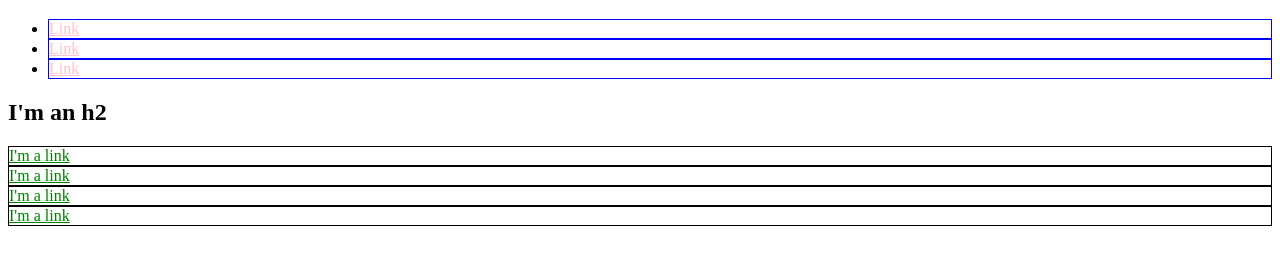
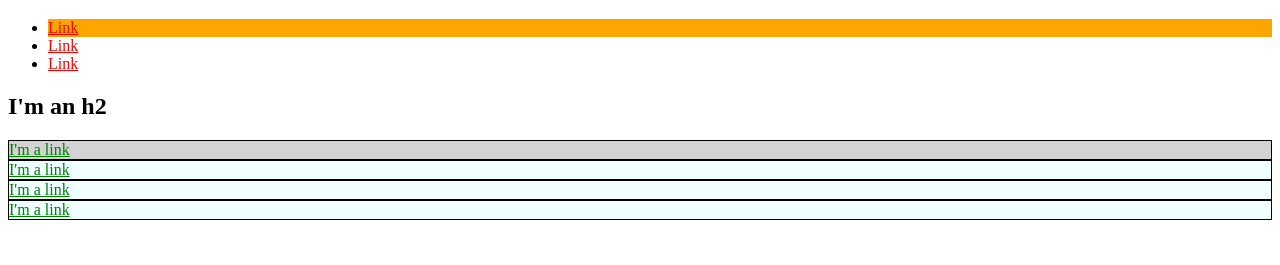
Before and after one commit to DJH-dev/DJH-dev.github.io, a plain HTML site: page index.html in a window 1280 px wide. Shown: the part 61-326 px from the top of the page. Drawn offline with Linux system fonts and the light colour scheme.

Commit message:
Add classes to HTML

```diff
--- a/index.html
+++ b/index.html
@@ -8,24 +8,27 @@
       a {
         color: red;
       }
-      li {
-        border: 1px solid blue;
+      #exec-bio {
+        background-color: lightgray;
       }
-      li a {
-        color: pink;
-      }
-      div {
+      .bio-box {
         border: 1px solid black;
       }
-      div a {
+      .bio-box a {
         color: green;
+      }
+      .orange-style {
+        background-color: orange;
+      }
+      .azure-style {
+        background-color: azure;
       }
     </style>
   </head>
   <body>
     <h1>I'm an h1</h1>
     <ul>
-      <li>
+      <li class="orange-style">
         <a href="https://example.com/">Link</a>
       </li>
       <li>
@@ -36,16 +39,16 @@
       </li>
     </ul>
     <h2>I'm an h2</h2>
-    <div>
+    <div id="exec-bio" class="bio-box azure-style">
       <a href="https://example.com/">I'm a link</a>
     </div>
-    <div>
+    <div class="bio-box azure-style">
       <a href="https://example.com/">I'm a link</a>
     </div>
-    <div>
+    <div class="bio-box azure-style">
       <a href="https://example.com/">I'm a link</a>
     </div>
-    <div>
+    <div class="bio-box azure-style">
       <a href="https://example.com/">I'm a link</a>
     </div>
   </body>
```
